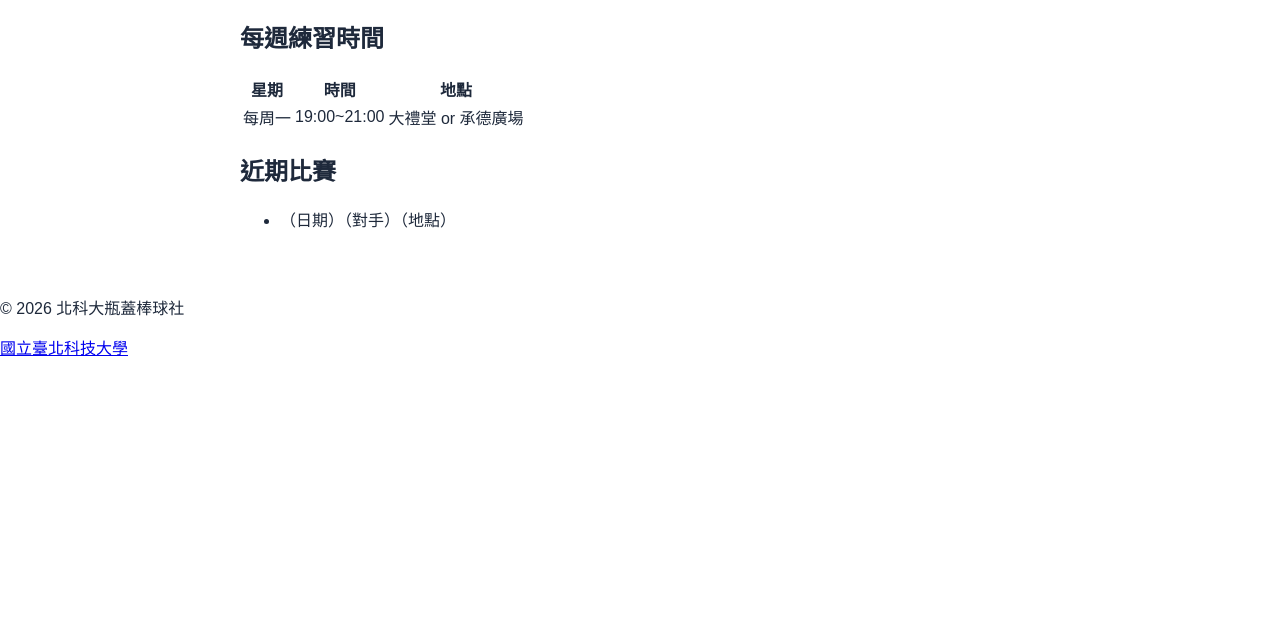
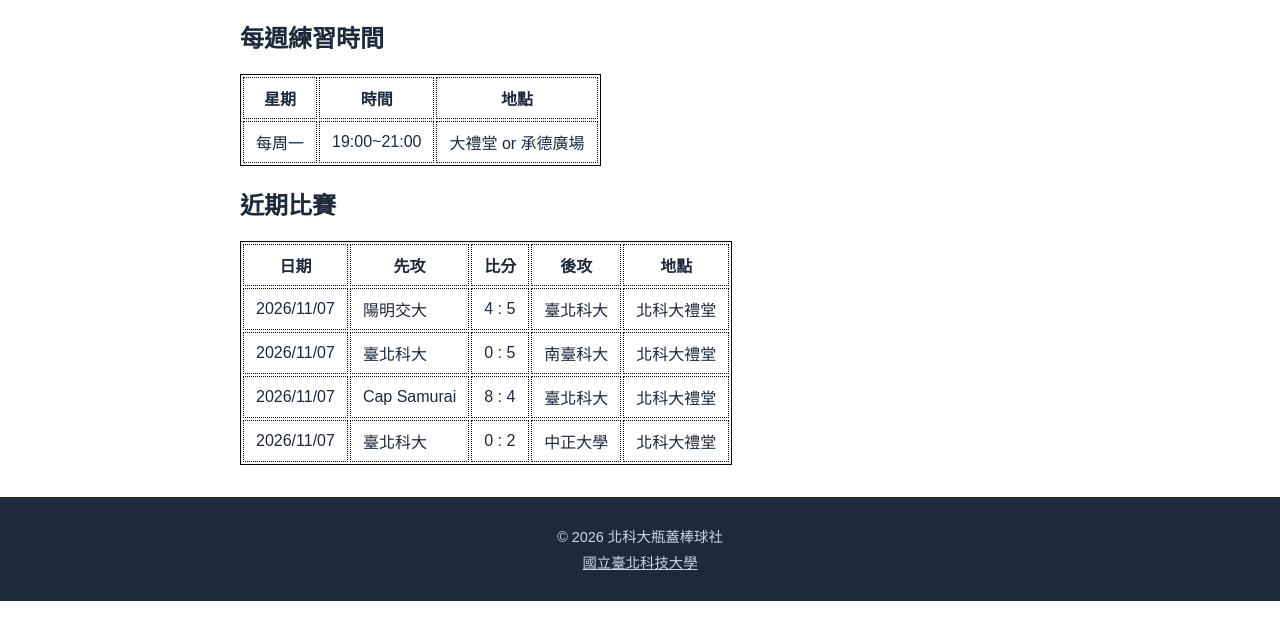
Before and after one commit to Good9tTo9t/webclass-midterm, a plain HTML site: page schedule.html in a window 1280 px wide. Shown: the part 140-780 px from the top of the page. Drawn offline with Linux system fonts and the light colour scheme.

```diff
--- a/css/style.css
+++ b/css/style.css
@@ -115,6 +115,35 @@ body {
     color: #facc15;
 }
 
+.site-footer {
+    background-color: #1e293b;
+    color: #cbd5e1;
+    text-align: center;
+    padding: 1.5rem 1rem;
+    font-size: 0.9rem;
+}
+
+.site-footer p {
+    margin: 0.3rem 0;
+}
+
+.site-footer a {
+    color: #cbd5e1;
+}
+
+.site-footer a:hover {
+    color: #ffffff;
+}
+
+.pitching img {
+    display: block;
+    width: 100%;
+    max-width: 320px;
+    height: auto;
+    margin: 0 auto;
+    border-radius: 10px;
+}
+
 .officer-list {
     display: flex;
     flex-wrap: wrap;
@@ -141,6 +170,23 @@ body {
 .officer-card p {
     text-align: left;
     line-height: 1.6;
+}
+
+table {
+    border: 1px solid #000;
+}
+
+th, td {
+  border: 1px dotted #000;
+  padding: 8px 12px;
+}
+
+.correct {
+    color: green;
+}
+
+.wrong {
+    color: red;
 }
 
 @media (max-width: 600px) {
--- a/js/script.js
+++ b/js/script.js
@@ -80,3 +80,13 @@ if (countdownDisplay) {
   updateCountdown();
   setInterval(updateCountdown, 1000);
 }
+
+const copyrightFooter = document.getElementById("copyright");
+
+function updateCopyright(){
+  copyrightFooter.innerHTML = "&copy " + new Date().getFullYear() + " 北科大瓶蓋棒球社";
+}
+
+if(copyrightFooter){
+  updateCopyright();
+}
--- a/schedule.html
+++ b/schedule.html
@@ -44,15 +44,53 @@
 
     <section class="upcoming">
       <h2>近期比賽</h2>
-      <ul>
-        <li>（日期）（對手）（地點）</li>
-      </ul>
+      <table>
+        <thead>
+          <tr>
+            <th>日期</th>
+            <th>先攻</th>
+            <th>比分</th>
+            <th>後攻</th>
+            <th>地點</th>
+          </tr>
+        </thead>
+        <tbody>
+          <tr>
+            <td>2026/11/07</td>
+            <td>陽明交大</td>
+            <td>4 : 5</td>
+            <td>臺北科大</td>
+            <td>北科大禮堂</td>
+          </tr>
+          <tr>
+            <td>2026/11/07</td>
+            <td>臺北科大</td>
+            <td>0 : 5</td>
+            <td>南臺科大</td>
+            <td>北科大禮堂</td>
+          </tr>
+          <tr>
+            <td>2026/11/07</td>
+            <td>Cap Samurai</td>
+            <td>8 : 4</td>
+            <td>臺北科大</td>
+            <td>北科大禮堂</td>
+          </tr>
+          <tr>
+            <td>2026/11/07</td>
+            <td>臺北科大</td>
+            <td>0 : 2</td>
+            <td>中正大學</td>
+            <td>北科大禮堂</td>
+          </tr>
+        </tbody>
+      </table>
     </section>
 
   </main>
 
   <footer class="site-footer">
-    <p>&copy; 2026 北科大瓶蓋棒球社</p>
+    <p id="copyright"></p>
     <p>
       <a href="https://www.ntut.edu.tw/" target="_blank" rel="noopener">國立臺北科技大學</a>
     </p>
```
Also changed, not shown: about.html (+3 -4 lines), index.html (+7 -7 lines), join.html (+1 -1 lines), rules.html (+15 -9 lines), images/pitch-grip.png (added).
